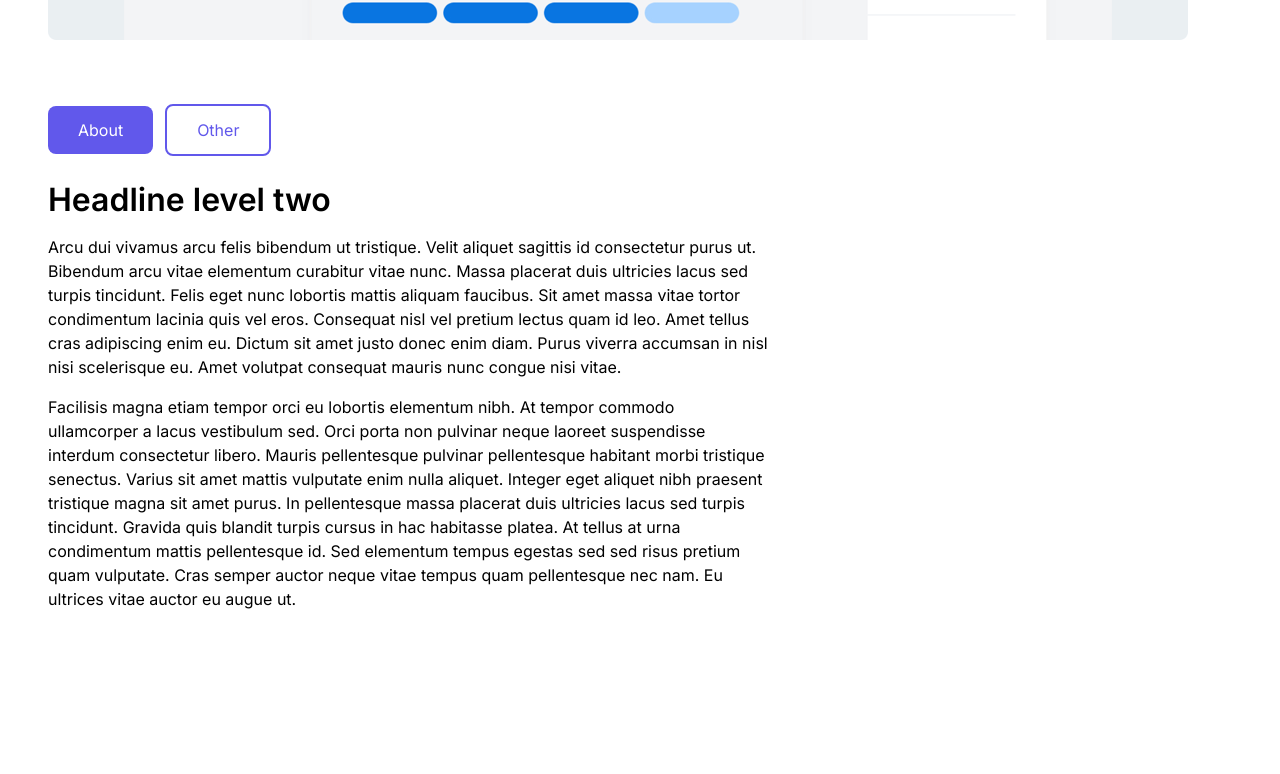
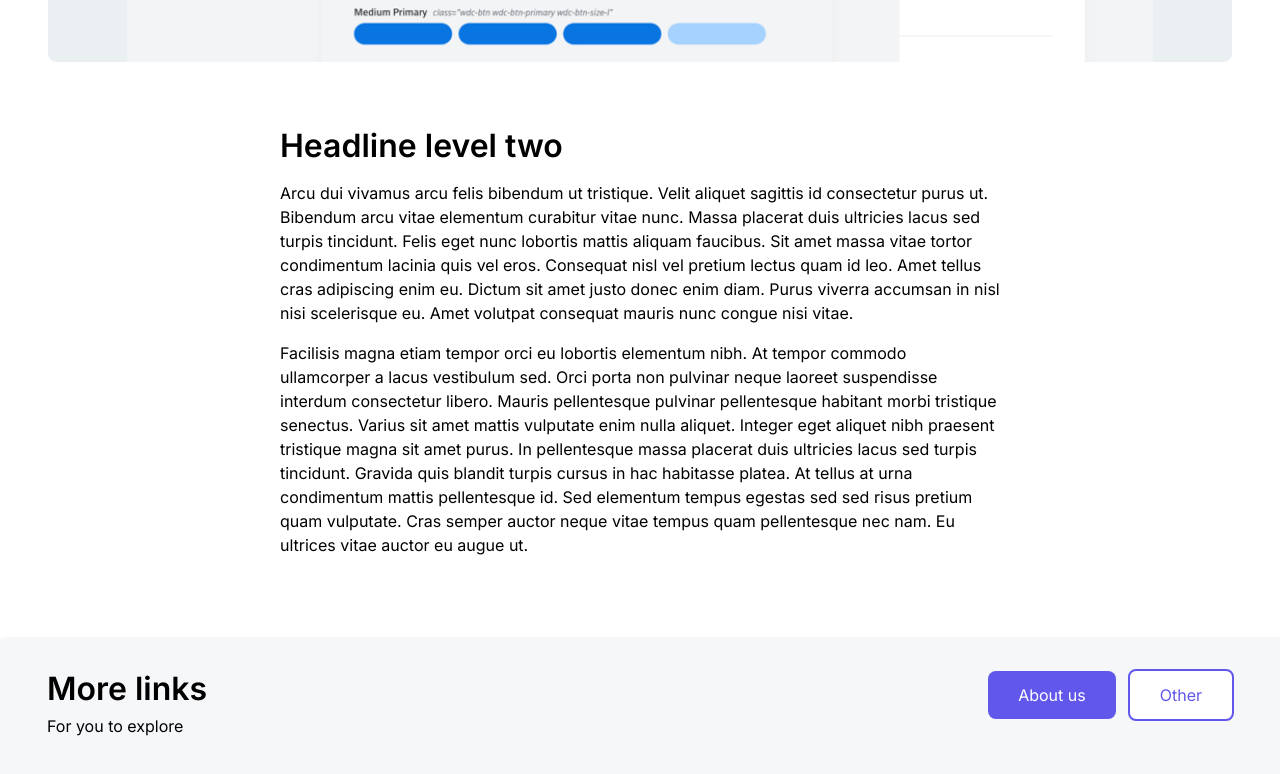
Before and after one commit to RichKummer/test-nextjs, a Next.js app: page /other in a window 1280 px wide. Shown: the part 1092-1866 px from the top of the page. Before the commit the page ends 1767 px from the top, so only its background shows below. Built offline with nearby package versions, Linux system fonts and the light colour scheme.

Commit message:
Added BottomBanner

```diff
--- /dev/null
+++ b/components/BottomBanner.js
@@ -0,0 +1,28 @@
+import ButtonWrapper from '@/components/ButtonWrapper.js'
+import styles from '@/styles/Home.module.css';
+import {Container, Row, Col} from 'react-grid-system'
+
+
+export default function BottomBanner(props) {
+  const href1 = props.href1;
+  const href2 = props.href2;
+  const label1 = props.label1;
+  const label2 = props.label2;
+
+
+  return (
+    <div className={styles.bottomBanner}>
+    <Container fluid>
+      <Row>
+        <Col md={6}>
+          <h2 className={styles.h2}>More links</h2>
+          <p className={styles.bottomDescription}>For you to explore</p>
+        </Col>
+        <Col md={6}>
+         <ButtonWrapper href1={href1} label1={label1} href2={href2} label2={label2}>Test</ButtonWrapper>
+        </Col>
+      </Row>
+    </Container>
+    </div>
+  );
+}
--- a/components/ButtonWrapper.js
+++ b/components/ButtonWrapper.js
@@ -1,17 +1,20 @@
 import styles from '@/styles/Home.module.css';
 import Button from './Button.js';
 import Link from 'next/link'
+import {Container, Row, Col} from 'react-grid-system'
 
 
 export default function ButtonWrapper(props) {
   return (
     <div className={styles.buttonWrapper}>
+    <Container>
     <Link href={props.href1} passHref>
       <Button btnType="primary">{props.label1}</Button>
     </Link>
     <Link href={props.href2} passHref>
       <Button type="secondary">{props.label2}</Button>
     </Link>
+    </Container>
     </div>
   );
 }
--- a/components/Hero.js
+++ b/components/Hero.js
@@ -1,5 +1,6 @@
 import styles from '@/styles/Home.module.css';
 import { Inter } from 'next/font/google'
+import {Container, Row, Col} from 'react-grid-system'
 
 const inter = Inter({ subsets: ['latin'] })
 
@@ -8,10 +9,10 @@ export default function Hero(props) {
   const eyebrowUpper = eyebrow.toUpperCase();
 
   return (
+    <Container>
     <div className={styles.hero}>
       <div className={[styles.eyebrow, styles[props.eyebrowColor], inter.className].join(' ')}>{eyebrowUpper}</div>
       <h1 className={[styles.h1, inter.className].join(' ')}>{headline}</h1>
-
       <div className={[styles.subhead, inter.className].join(' ')}>{subhead}</div>
       <div className={[styles.tabwrapper, inter.className].join(' ')}>
        <div className={[styles.tab, inter.className].join(' ')}>{tab1}</div>
@@ -19,5 +20,6 @@ export default function Hero(props) {
        <div className={[styles.tab, inter.className].join(' ')}>{tab3}</div>
       </div>
     </div>
+    </Container>
   );
 }
--- a/package.json
+++ b/package.json
@@ -14,6 +14,7 @@
     "framer-motion": "^10.6.1",
     "next": "13.2.4",
     "react": "18.2.0",
-    "react-dom": "18.2.0"
+    "react-dom": "18.2.0",
+    "react-grid-system": "^8.1.9"
   }
 }
--- a/pages/other.js
+++ b/pages/other.js
@@ -4,7 +4,8 @@ import Navbar from '@/components/Navbar'
 import Hero from '@/components/Hero'
 import heroImage from "public/other/other-hero.png"
 import Image from 'next/image'
-import ButtonWrapper from '@/components/ButtonWrapper'
+import BottomBanner from '@/components/BottomBanner'
+import {Container, Row, Col} from 'react-grid-system'
 import { Inter } from 'next/font/google'
 
 const inter = Inter({ subsets: ['latin'] })
@@ -27,13 +28,18 @@ export default function About() {
       alt="Other page hero image"
       priority
     />
-    <grid>
-    <ButtonWrapper href1="/about" label1="About" href2="/other" label2="Other">Test</ButtonWrapper>
-    </grid>
+
+
+    <Container>
     <h2 className={styles.h2}>Headline level two</h2>
-
     <p className={styles.p}>Arcu dui vivamus arcu felis bibendum ut tristique. Velit aliquet sagittis id consectetur purus ut. Bibendum arcu vitae elementum curabitur vitae nunc. Massa placerat duis ultricies lacus sed turpis tincidunt. Felis eget nunc lobortis mattis aliquam faucibus. Sit amet massa vitae tortor condimentum lacinia quis vel eros. Consequat nisl vel pretium lectus quam id leo. Amet tellus cras adipiscing enim eu. Dictum sit amet justo donec enim diam. Purus viverra accumsan in nisl nisi scelerisque eu. Amet volutpat consequat mauris nunc congue nisi vitae.</p>
     <p className={styles.p}>Facilisis magna etiam tempor orci eu lobortis elementum nibh. At tempor commodo ullamcorper a lacus vestibulum sed. Orci porta non pulvinar neque laoreet suspendisse interdum consectetur libero. Mauris pellentesque pulvinar pellentesque habitant morbi tristique senectus. Varius sit amet mattis vulputate enim nulla aliquet. Integer eget aliquet nibh praesent tristique magna sit amet purus. In pellentesque massa placerat duis ultricies lacus sed turpis tincidunt. Gravida quis blandit turpis cursus in hac habitasse platea. At tellus at urna condimentum mattis pellentesque id. Sed elementum tempus egestas sed sed risus pretium quam vulputate. Cras semper auctor neque vitae tempus quam pellentesque nec nam. Eu ultrices vitae auctor eu augue ut.</p>
+    </Container>
+
+    <grid>
+    <BottomBanner href1="/about" label1="About us" href2="/other" label2="Other"></BottomBanner>
+    </grid>
+
     </main>
     </>
 }
--- a/styles/Home.module.css
+++ b/styles/Home.module.css
@@ -80,6 +80,10 @@
   margin-bottom: 16px;
 }
 
+.bottomBanner h2 {
+  margin-bottom: 8px;
+}
+
 .subhead {
   font-size: 2rem;
   font-weight: 400;
@@ -111,9 +115,11 @@
 }
 
 .heroImage {
-  max-width:100%;
+  width:100%;
+  max-width: 1400px;
   height: auto;
   display: block;
+  margin: auto;
   margin-bottom: 64px;
 }
 
@@ -127,6 +133,10 @@
   transition: 0.3s;
 }
 
+.btn:last-of-type {
+  margin-left: 12px;
+}
+
 .p {
   margin-bottom: 16px;
   line-height: 1.5em;
@@ -137,7 +147,6 @@
   background-color: #6158eb;
   color: #fff;
   border: none;
-  margin-right: 12px;
 }
 
 .btnSecondary {
@@ -146,8 +155,6 @@
     border: 2px solid #6158EB !important;
     color: #6158EB;
     transition: 0.3s;
-
-
 }
 
 .btnPrimary:hover {
@@ -172,8 +179,17 @@
 
 .buttonWrapper {
   margin-bottom: 24px;
+  float:right;
 }
 
+.bottomBanner {
+  background-color: #F6F7F9;
+  margin-top: 64px;
+  margin-left: -48px;
+  margin-right: -64px;
+  padding: 32px;
+  border-radius: 4px;
+}
 
 
 .card {
@@ -309,6 +325,20 @@
     padding: 4rem;
   }
 
+  .btnPrimary {
+    width: 100%;
+    margin-top: 24px;
+    margin-bottom: 24px;
+  }
+
+  .buttonWrapper {
+    float:none;
+  }
+
+  .btnSecondary {
+      width: 100%;
+  }
+
   .grid {
     grid-template-columns: 1fr;
     margin-bottom: 120px;
```
Also changed, not shown: pages/about.js (+11 -7 lines), 1 other file (tests, documents, lock files or other folders).
